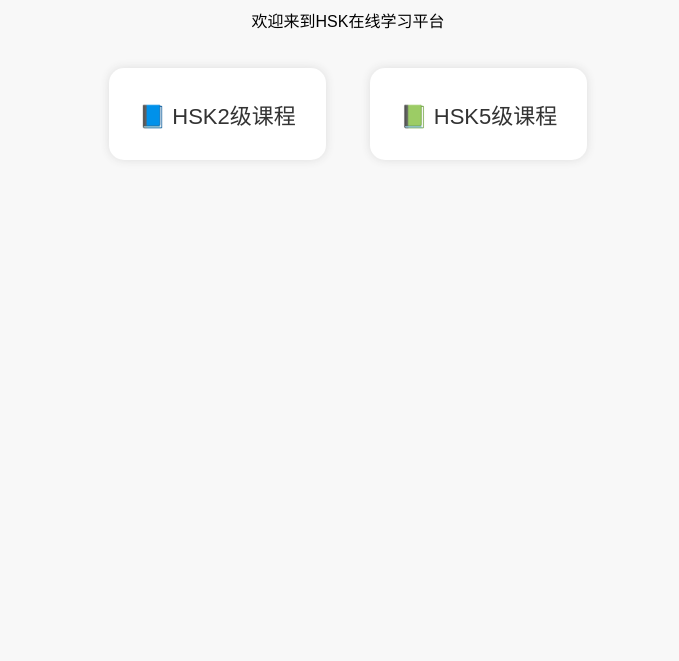
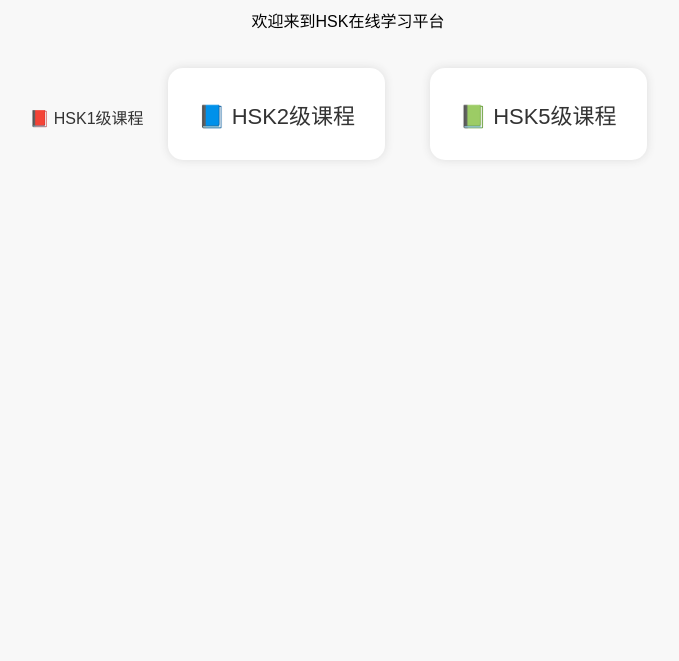
Before and after one commit to huangyueACE/HSK-Chinese-Learning, a plain HTML site: page index.html in a window 1280 px wide. Shown: the part 139-800 px from the top of the page, without its empty margins (292-971 px from the left). Drawn offline with Linux system fonts and the light colour scheme.

Commit message:
Add HSK1 course button

```diff
--- a/index.html
+++ b/index.html
@@ -79,8 +79,12 @@ HSK中文学习平台
 </p>
 
 
+<a href="HSK1/">
+    📕 HSK1级课程
+</a>
+<div class="course">
 
-<div class="course">
+
 
 <a href="HSK2/">
 
```
